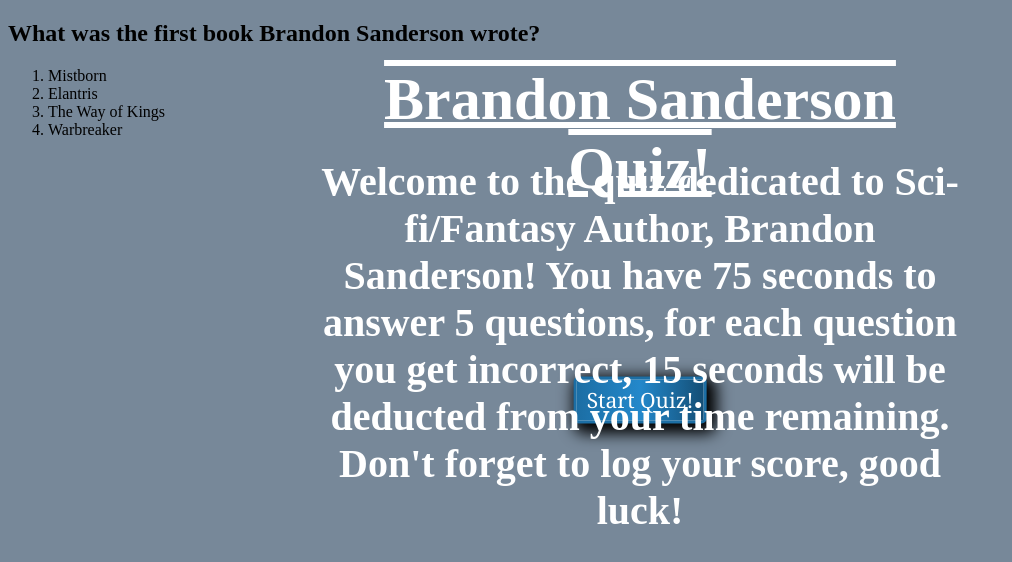
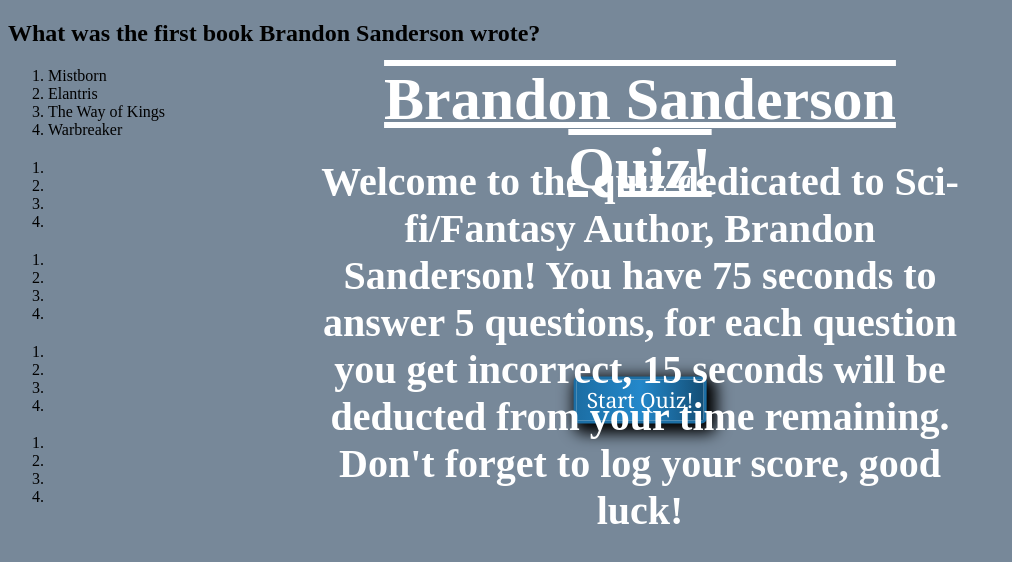
Before and after one commit to thenoahac/brandon-sanderson-quiz, a plain HTML site: page index.html in a window 1280 px wide. Shown: the whole page, without its empty margins (0-1012 px from the left). Drawn offline with Linux system fonts and the light colour scheme.

Commit message:
updated html with questions

```diff
--- a/index.html
+++ b/index.html
@@ -14,15 +14,52 @@
             <h2 id="information">Welcome to the quiz dedicated to Sci-fi/Fantasy Author, Brandon Sanderson! You have 75 seconds to answer 5 questions, for each question you get incorrect, 15 seconds will be deducted from your time remaining.   Don't forget to log your score, good luck!</h2>
     </section>
     <main class="game-box">
-            <section class="question-1">
+            <section class="questions">
                 <h1>What was the first book Brandon Sanderson wrote?</h1>
-                <ol>
-                    <li>Mistborn</li>
-                    <li>Elantris</li>
-                    <li>The Way of Kings</li>
-                    <li>Warbreaker</li>
-                </ol>
+                    <ol>
+                        <li class="option 1">Mistborn</li>
+                        <li class="option 2">Elantris</li>
+                        <li class="option 3">The Way of Kings</li>
+                        <li class="option 4">Warbreaker</li>
+                    </ol>
             </section>
+            <section class="questions">
+                <h1></h1>
+                    <ol>
+                        <li class="option 1"></li>
+                        <li class="option 2"></li>
+                        <li class="option 3"></li>
+                        <li class="option 4"></li>
+                    </ol>
+            </section>
+            <section class="questions">
+                <h1></h1>
+                    <ol>
+                        <li class="option 1"></li>
+                        <li class="option 2"></li>
+                        <li class="option 3"></li>
+                        <li class="option 4"></li>
+                    </ol>
+            </section>
+            <section class="questions">
+                <h1></h1>
+                    <ol>
+                        <li class="option 1"></li>
+                        <li class="option 2"></li>
+                        <li class="option 3"></li>
+                        <li class="option 4"></li>
+                    </ol>
+            </section>
+            <section class="questions">
+                <h1></h1>
+                    <ol>
+                        <li class="option 1"></li>
+                        <li class="option 2"></li>
+                        <li class="option 3"></li>
+                        <li class="option 4"></li>
+                    </ol>
+            </section>
+
     </main>
 
 
```
